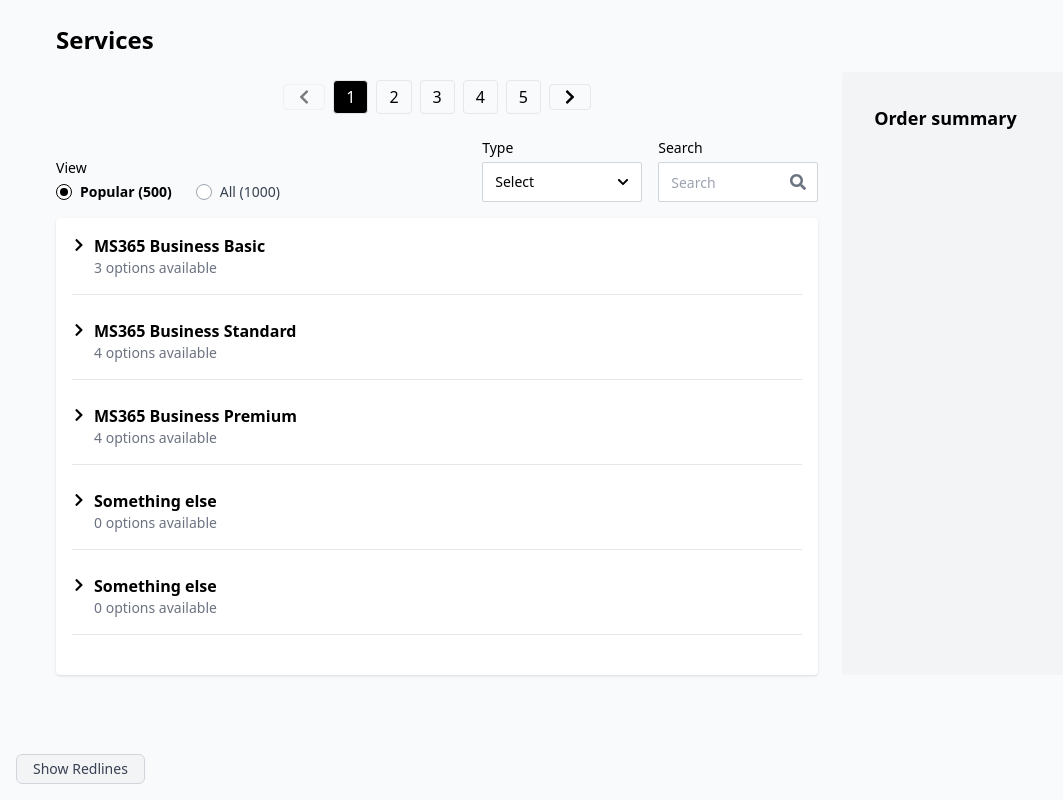
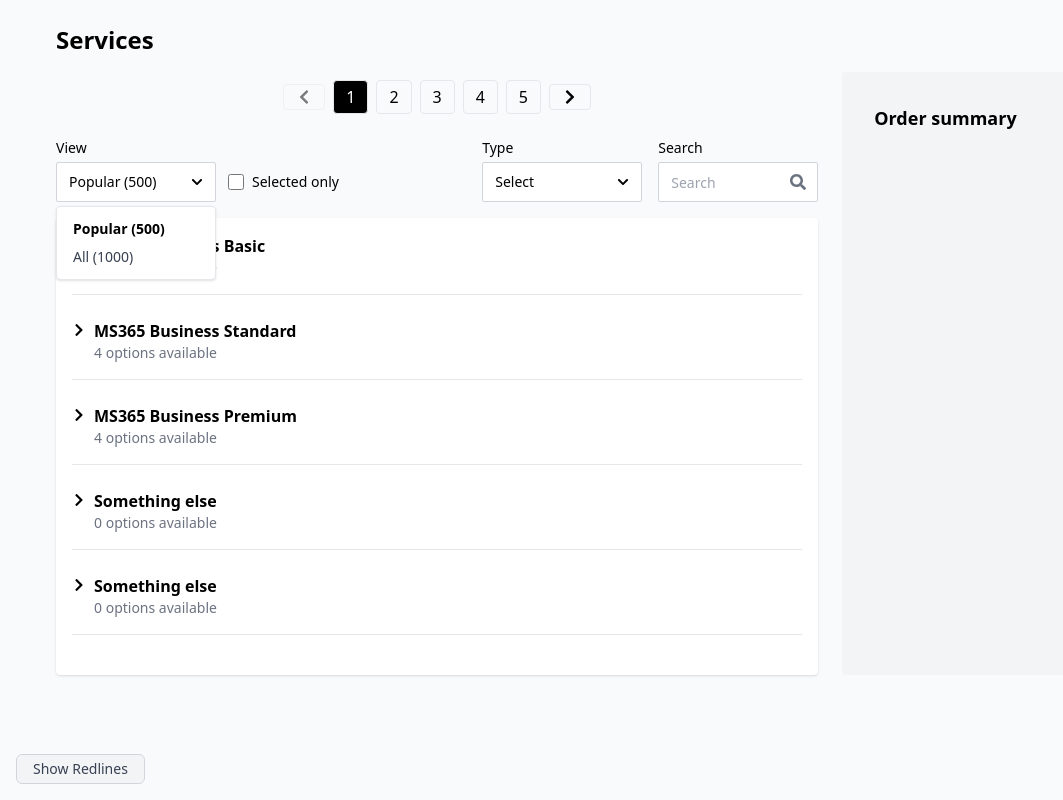
Before and after one commit to ellroberts/bi-directional-v3-public, a React (Vite) app: page / in a window 1280 px wide. Both pictures are taken after a click on the button "Popular (500)". Shown: the whole page, without its empty margins (0-1063 px from the left). Built offline with nearby package versions, Linux system fonts and the light colour scheme.

Commit message:
adjusted view control, added selected toggle

```diff
--- a/src/App.jsx
+++ b/src/App.jsx
@@ -5,15 +5,19 @@ import { PlanProvider } from "./components/PlanContext";
 import { DebugProvider, useDebug } from "./components/DebugContext.jsx";
 import DebugToggle from "./components/DebugToggle";
 import Pagination from "./components/Pagination";
-import * as RadioGroup from "@radix-ui/react-radio-group";
 import { FaSearch } from "react-icons/fa";
 import TypeMultiSelect from "./components/TypeMultiSelect";
 import { Input } from "./components/ui/input";
+import ViewSelect from "./components/ui/ViewSelect";
 
 function AppContent() {
   const [page, setPage] = useState(1);
   const totalPages = 5;
   const { isRedline } = useDebug();
+
+  // NEW STATE for view + selected-only toggle
+  const [view, setView] = useState("popular");
+  const [selectedOnly, setSelectedOnly] = useState(false);
 
   return (
     <div className={`${isRedline ? "debug-all" : ""} min-h-screen bg-gray-50`}>
@@ -35,32 +39,24 @@ function AppContent() {
 
             {/* Filter Row */}
             <div className="flex flex-wrap items-end justify-between gap-6">
-              {/* View Filter */}
+              {/* View + Selected Toggle */}
               <div>
                 <div className="text-sm font-medium mb-1">View</div>
-                <RadioGroup.Root
-                  defaultValue="popular"
-                  className="flex gap-6"
-                  aria-label="View Filter"
-                >
-                  {[
-                    { label: "Popular (500)", value: "popular", bold: true },
-                    { label: "All (1000)", value: "all", bold: false },
-                  ].map(({ label, value, bold }) => (
-                    <RadioGroup.Item
-                      key={value}
-                      value={value}
-                      className="flex items-center gap-2 cursor-pointer group"
-                    >
-                      <div className="h-4 w-4 bg-white rounded-full border border-gray-400 flex items-center justify-center group-data-[state=checked]:border-black">
-                        <div className="h-2 w-2 rounded-full bg-transparent group-data-[state=checked]:bg-black" />
-                      </div>
-                      <span className={`text-sm ${bold ? "font-bold" : "text-gray-700"}`}>
-                        {label}
-                      </span>
-                    </RadioGroup.Item>
-                  ))}
-                </RadioGroup.Root>
+                <div className="h-10 flex items-center gap-3">
+                  <ViewSelect value={view} onChange={setView} />
+                  <div className="flex items-center gap-2">
+                    <input
+                      id="selected-only"
+                      type="checkbox"
+                      checked={selectedOnly}
+                      onChange={(e) => setSelectedOnly(e.target.checked)}
+                      className="accent-black w-4 h-4"
+                    />
+                    <label htmlFor="selected-only" className="text-sm text-black">
+                      Selected only
+                    </label>
+                  </div>
+                </div>
               </div>
 
               {/* Type + Search */}
@@ -86,7 +82,7 @@ function AppContent() {
 
             {/* Panel */}
             <div className="bg-white p-4 rounded shadow">
-              <LeftPanel />
+              <LeftPanel view={view} selectedOnly={selectedOnly} />
             </div>
           </div>
 
--- /dev/null
+++ b/src/components/ui/ViewSelect.jsx
@@ -0,0 +1,39 @@
+// components/ViewSelect.jsx
+import React, { useState } from "react";
+import * as Popover from "@radix-ui/react-popover";
+import { FaChevronDown } from "react-icons/fa";
+
+const VIEW_OPTIONS = [
+  { label: "Popular (500)", value: "popular" },
+  { label: "All (1000)", value: "all" },
+];
+
+export default function ViewSelect({ value, onChange }) {
+  return (
+    <Popover.Root>
+      <Popover.Trigger className="flex h-10 w-[160px] items-center justify-between rounded-sm border border-gray-300 bg-white px-3 py-2 text-sm text-black focus:outline-none focus:ring-2 focus:ring-black">
+        <span>
+          {VIEW_OPTIONS.find((opt) => opt.value === value)?.label || "Select"}
+        </span>
+        <FaChevronDown className="text-xs ml-1" />
+      </Popover.Trigger>
+
+      <Popover.Content
+        className="bg-white border rounded shadow p-2 z-50 min-w-[var(--radix-popover-trigger-width)]"
+        sideOffset={4}
+      >
+        {VIEW_OPTIONS.map((option) => (
+          <button
+            key={option.value}
+            onClick={() => onChange(option.value)}
+            className={`block w-full text-left text-sm px-2 py-1 rounded hover:bg-gray-100 ${
+              value === option.value ? "font-bold text-black" : "text-gray-700"
+            }`}
+          >
+            {option.label}
+          </button>
+        ))}
+      </Popover.Content>
+    </Popover.Root>
+  );
+}
```
